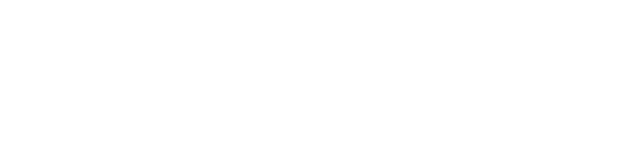
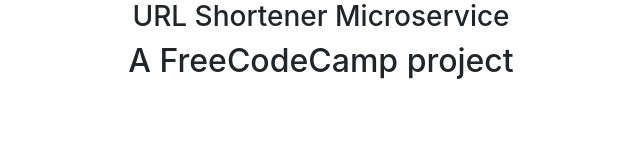
Before and after one commit to amirzamzam/url-shortener, a website: page views/index.html in a window 1280 px wide. Shown: the whole page, without its empty margins (319-959 px from the left). Drawn offline with nearby package versions, Linux system fonts and the light colour scheme.

Commit message:
💅🤘 Checkpoint ./views/index.html:780437/510

```diff
--- a/views/index.html
+++ b/views/index.html
@@ -10,14 +10,27 @@
 <!DOCTYPE html>
 <html>
   <head>
-    <title>Welcome to Glitch!</title>
+    <title>Url Shortener</title>
     <meta name="description" content="A cool thing made with Glitch">
     <link id="favicon" rel="icon" href="https://glitch.com/edit/favicon-app.ico" type="image/x-icon">
     <meta charset="utf-8">
     <meta http-equiv="X-UA-Compatible" content="IE=edge">
     <meta name="viewport" content="width=device-width, initial-scale=1">
     <link rel="stylesheet" href="/style.css">
+
+    <link rel="stylesheet" href="https://maxcdn.bootstrapcdn.com/bootstrap/4.0.0/css/bootstrap.min.css" integrity="sha384-Gn5384xqQ1aoWXA+058RXPxPg6fy4IWvTNh0E263XmFcJlSAwiGgFAW/dAiS6JXm" crossorigin="anonymous">
+
+
   </head>
-  <body>
+  <body class="text-center">
+
+    <h3>
+      URL Shortener Microservice
+    </h3>
+
+    <h2>
+      A FreeCodeCamp project
+    </h2>
+
   </body>
 </html>
```
